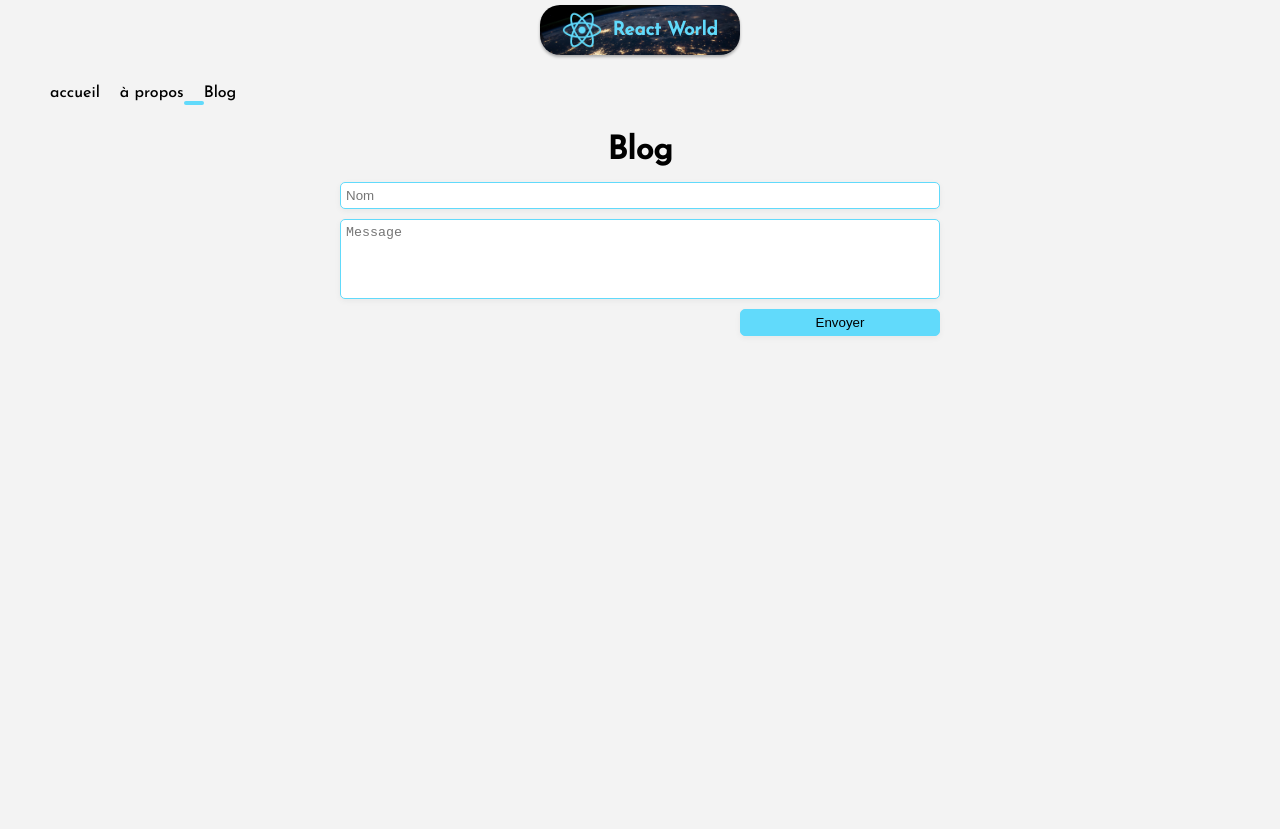
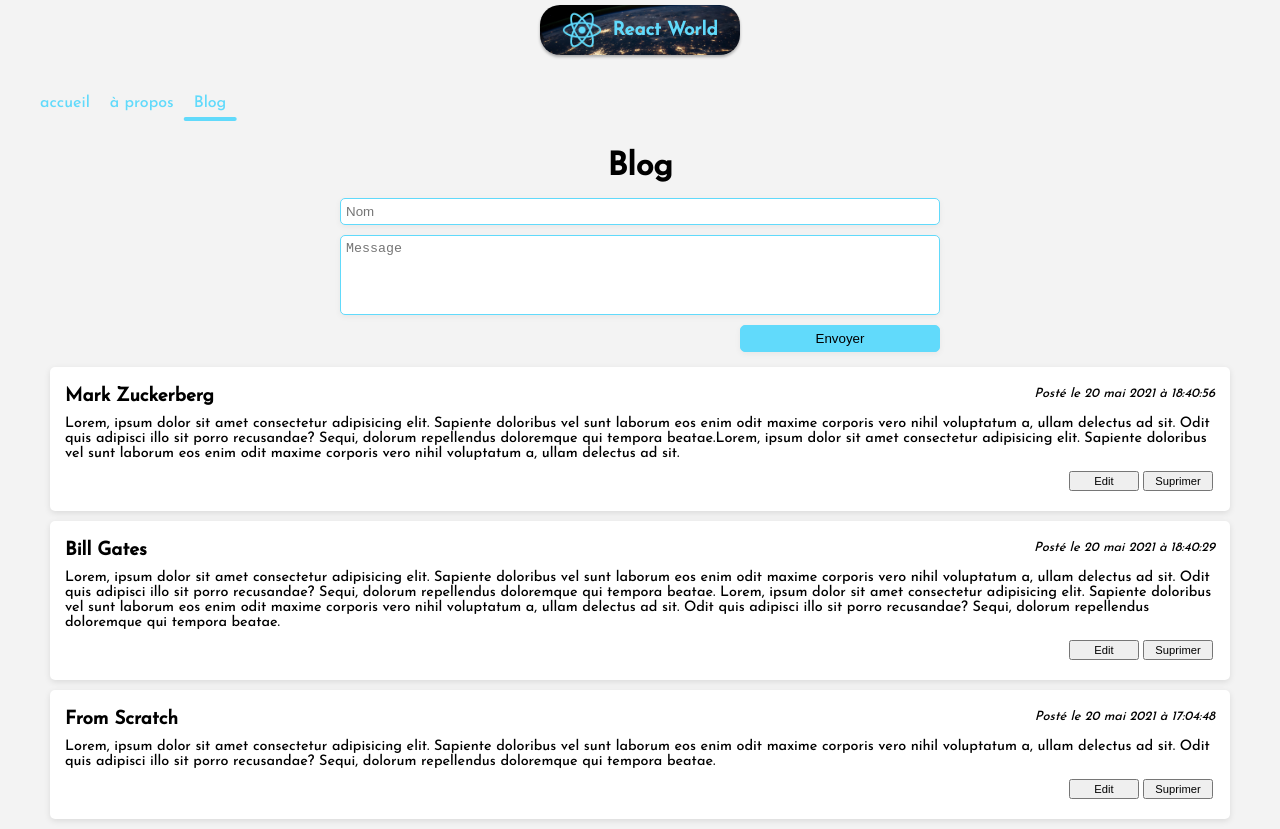
Before and after one commit to havrezChristopher/introreact, a React (Create React App) app: page /blog in a window 1280 px wide. Before the commit the page ends 800 px from the top, so only its background shows below. Built offline with nearby package versions, Linux system fonts and the light colour scheme; data requests are answered from the project's data file.

Commit message:
Call api  json-server CRUD

```diff
--- a/package.json
+++ b/package.json
@@ -7,6 +7,7 @@
     "@testing-library/react": "^13.4.0",
     "@testing-library/user-event": "^13.5.0",
     "axios": "^1.6.7",
+    "json-server": "^1.0.0-alpha.23",
     "react": "^18.2.0",
     "react-dom": "^18.2.0",
     "react-router-dom": "^6.22.3",
@@ -18,7 +19,8 @@
     "start": "react-scripts start",
     "build": "react-scripts build",
     "test": "react-scripts test",
-    "eject": "react-scripts eject"
+    "eject": "react-scripts eject",
+    "server": "json-server --watch src/assets/db.json --port 3004"
   },
   "eslintConfig": {
     "extends": [
--- /dev/null
+++ b/src/assets/db.json
@@ -0,0 +1,22 @@
+{
+  "articles": [
+    {
+      "author": "From Scratch",
+      "content": "      Lorem, ipsum dolor sit amet consectetur adipisicing elit. Sapiente doloribus vel sunt laborum eos enim odit maxime corporis vero nihil voluptatum a, ullam delectus ad sit. Odit quis adipisci illo sit porro recusandae? Sequi, dolorum repellendus doloremque qui tempora beatae.",
+      "date": 1621530288602,
+      "id": 1
+    },
+    {
+      "author": "Bill Gates",
+      "content": "Lorem, ipsum dolor sit amet consectetur adipisicing elit. Sapiente doloribus vel sunt laborum eos enim odit maxime corporis vero nihil voluptatum a, ullam delectus ad sit. Odit quis adipisci illo sit porro recusandae? Sequi, dolorum repellendus doloremque qui tempora beatae.\n\nLorem, ipsum dolor sit amet consectetur adipisicing elit. Sapiente doloribus vel sunt laborum eos enim odit maxime corporis vero nihil voluptatum a, ullam delectus ad sit. Odit quis adipisci illo sit porro recusandae? Sequi, dolorum repellendus doloremque qui tempora beatae.",
+      "date": 1621536029778,
+      "id": 2
+    },
+    {
+      "author": "Mark Zuckerberg",
+      "content": "Lorem, ipsum dolor sit amet consectetur adipisicing elit. Sapiente doloribus vel sunt laborum eos enim odit maxime corporis vero nihil voluptatum a, ullam delectus ad sit. Odit quis adipisci illo sit porro recusandae? Sequi, dolorum repellendus doloremque qui tempora beatae.Lorem, ipsum dolor sit amet consectetur adipisicing elit. Sapiente doloribus vel sunt laborum eos enim odit maxime corporis vero nihil voluptatum a, ullam delectus ad sit. ",
+      "date": 1621536056135,
+      "id": 3
+    }
+  ]
+}
--- /dev/null
+++ b/src/components/Article.js
@@ -0,0 +1,30 @@
+import React from "react";
+
+const Article = ({ article }) => {
+  const dateFormater = (date) => {
+    let newDate = new Date(date).toLocaleDateString("fr-FR", {
+      year: "numeric",
+      month: "long",
+      day: "numeric",
+      hour: "numeric",
+      minute: "numeric",
+      second: "numeric",
+    });
+    return newDate;
+  };
+  return (
+    <div className="article">
+      <div className="card-header">
+        <h3>{article.author}</h3>
+        <em>Posté le {dateFormater(article.date)} </em>
+      </div>
+      <p> {article.content} </p>
+      <div className="btn-container">
+        <button>Edit</button>
+        <button>Suprimer</button>
+      </div>
+    </div>
+  );
+};
+
+export default Article;
--- a/src/components/Navigation.js
+++ b/src/components/Navigation.js
@@ -5,25 +5,23 @@ const Navigation = () => {
   return (
     <div className="navigation">
       <ul>
-        <NavLink
-          to="/"
-          className={(nav) => (nav.isActive ? "nav-active" : "")}
-        />
-        <li>accueil</li>
+        <NavLink to="/" className={(nav) => (nav.isActive ? "nav-active" : "")}>
+          <li>accueil</li>
+        </NavLink>
 
         <NavLink
           to="/about"
           className={(nav) => (nav.isActive ? "nav-active" : "")}
-        />
-
-        <li>à propos</li>
+        >
+          <li>à propos</li>
+        </NavLink>
 
         <NavLink
           to="/blog"
           className={(nav) => (nav.isActive ? "nav-active" : "")}
-        />
-
-        <li>Blog</li>
+        >
+          <li>Blog</li>
+        </NavLink>
       </ul>
     </div>
   );
--- a/src/pages/Blog.js
+++ b/src/pages/Blog.js
@@ -1,12 +1,22 @@
-import React, { useState } from "react";
+import React, { useEffect, useState } from "react";
 import Logo from "../components/Logo";
 import Navigation from "../components/Navigation";
+import axios from "axios";
+import Article from "../components/Article";
 
 const Blog = () => {
   // Variable en react on utilise le state
   const [content, setcontent] = useState("");
+  const [blogData, setBlogData] = useState([]);
   const [error, setError] = useState(false);
 
+  const getData = () => {
+    axios
+      .get("http://localhost:3004/articles")
+      .then((res) => setBlogData(res.data));
+  };
+
+  useEffect(() => getData(), []);
   // empécher le formulaire par default de recherger la pages inutilement !
   const handleSubmit = (e) => {
     e.prenventDefault();
@@ -14,6 +24,8 @@ const Blog = () => {
     if (content.length < 20) {
       setError(true);
     } else {
+      //! 50min piles
+      axios.post("");
       setError(false);
     }
   };
@@ -36,6 +48,13 @@ const Blog = () => {
         {error && <span>Veuillez entrer un minimum de 20 caractère</span>}
         <input type="submit" value="Envoyer" />
       </form>
+      <ul>
+        {blogData
+          .sort((a, b) => b.date - a.date)
+          .map((article) => (
+            <Article key={article.id} article={article} />
+          ))}
+      </ul>
     </div>
   );
 };
```
Also changed, not shown: 1 other file (tests, documents, lock files or other folders).
